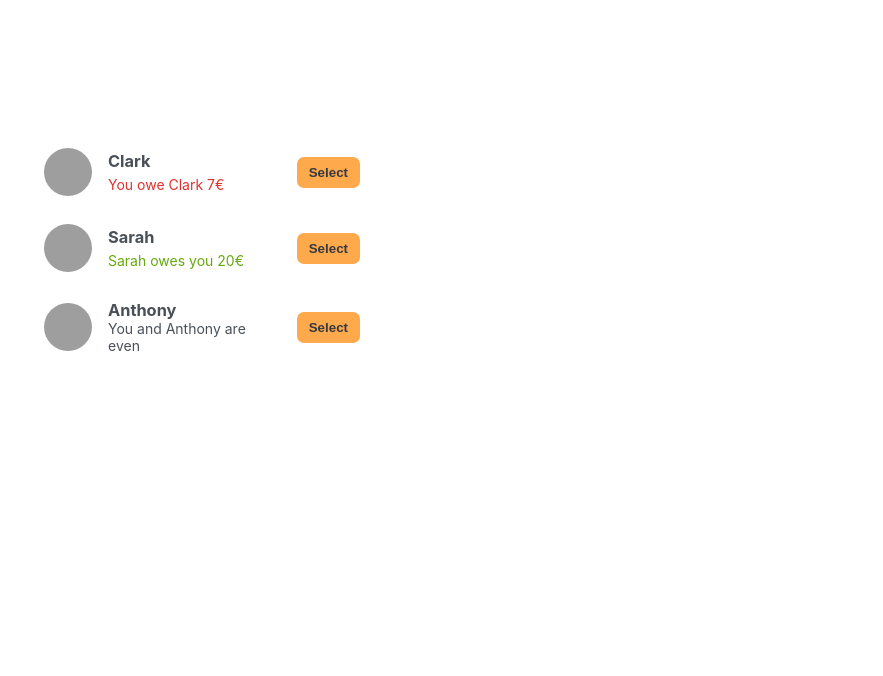
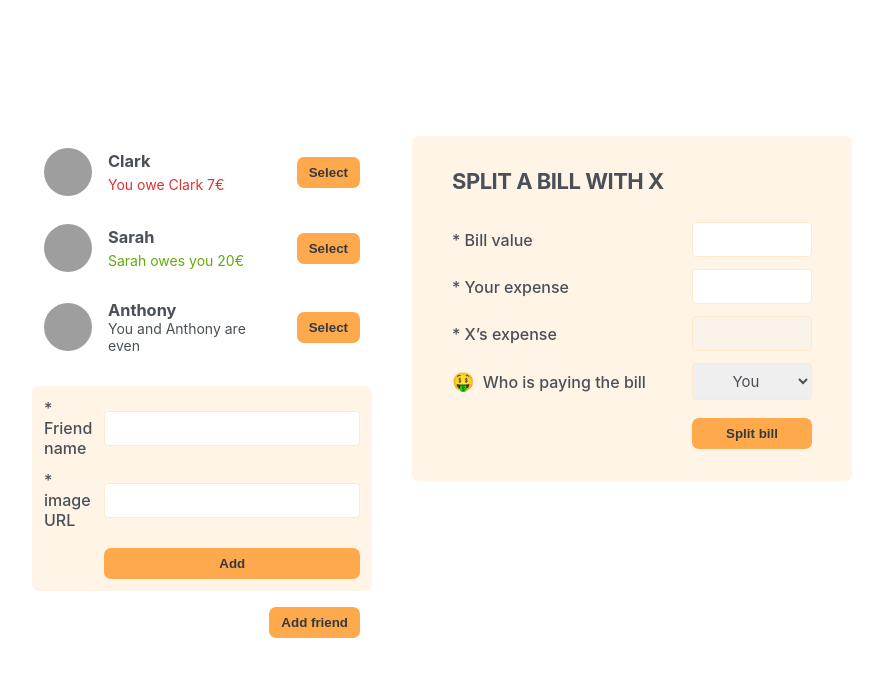
Before and after one commit to OkMoroz/React-course, a React (Create React App) app in the folder 06-eat-n-split/: page / in a window 1280 px wide. Shown: the top 676 px of the page, without its empty margins (198-1081 px from the left). Built offline with nearby package versions, Linux system fonts and the light colour scheme; grey boxes are pictures that could not be loaded.

Commit message:
added forms

```diff
--- a/06-eat-n-split/src/App.js
+++ b/06-eat-n-split/src/App.js
@@ -24,7 +24,10 @@
     <div className="app">
       <div className="sidebar">
         <FriendsList />
+        <FormAddFriend />
+        <Button>Add friend</Button>
       </div>
+      <FormSplitBill />
     </div>
   );
 }
@@ -56,7 +59,48 @@
         </p>
       )}
       {friend.balance === 0 && <p>You and {friend.name} are even</p>}
-      <button className="button">Select</button>
+      <Button>Select</Button>
     </li>
   );
 }
+
+function Button({ children }) {
+  return <button className="button">{children}</button>;
+}
+function FormAddFriend() {
+  return (
+    <form className="form-add-friend">
+      <label>* Friend name</label>
+      <input type="text" />
+
+      <label>* image URL</label>
+      <input type="text" />
+
+      <Button>Add</Button>
+    </form>
+  );
+}
+function FormSplitBill() {
+  return (
+    <form className="form-split-bill">
+      <h2>Split a bill with X</h2>
+
+      <label>* Bill value</label>
+      <input type="text" />
+
+      <label>* Your expense</label>
+      <input type="text" />
+
+      <label>* Xʼs expense</label>
+      <input type="text" disabled />
+
+      <label>🤑 Who is paying the bill</label>
+      <select>
+        <option value="user">You</option>
+        <option value="friend">X</option>
+      </select>
+
+      <Button>Split bill</Button>
+    </form>
+  );
+}
```
